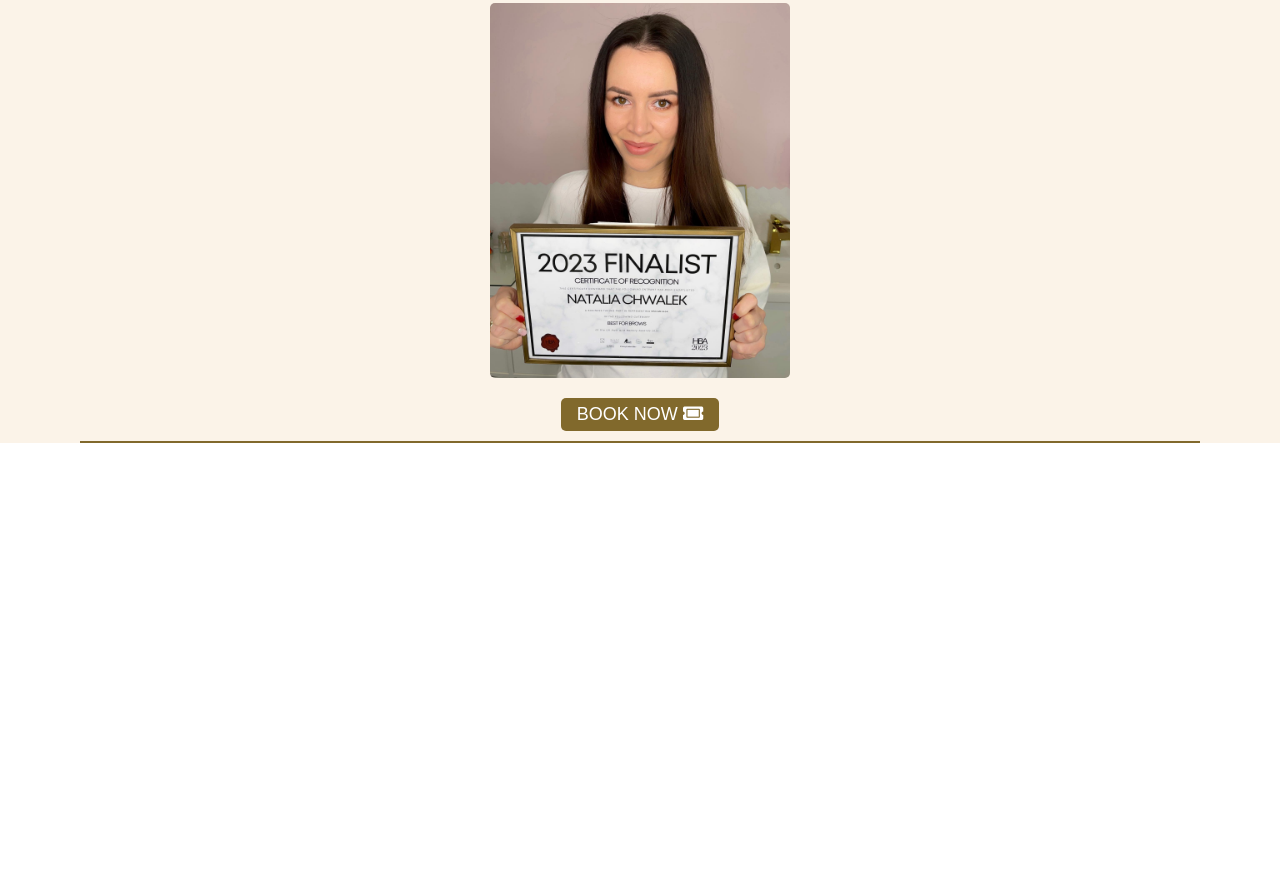
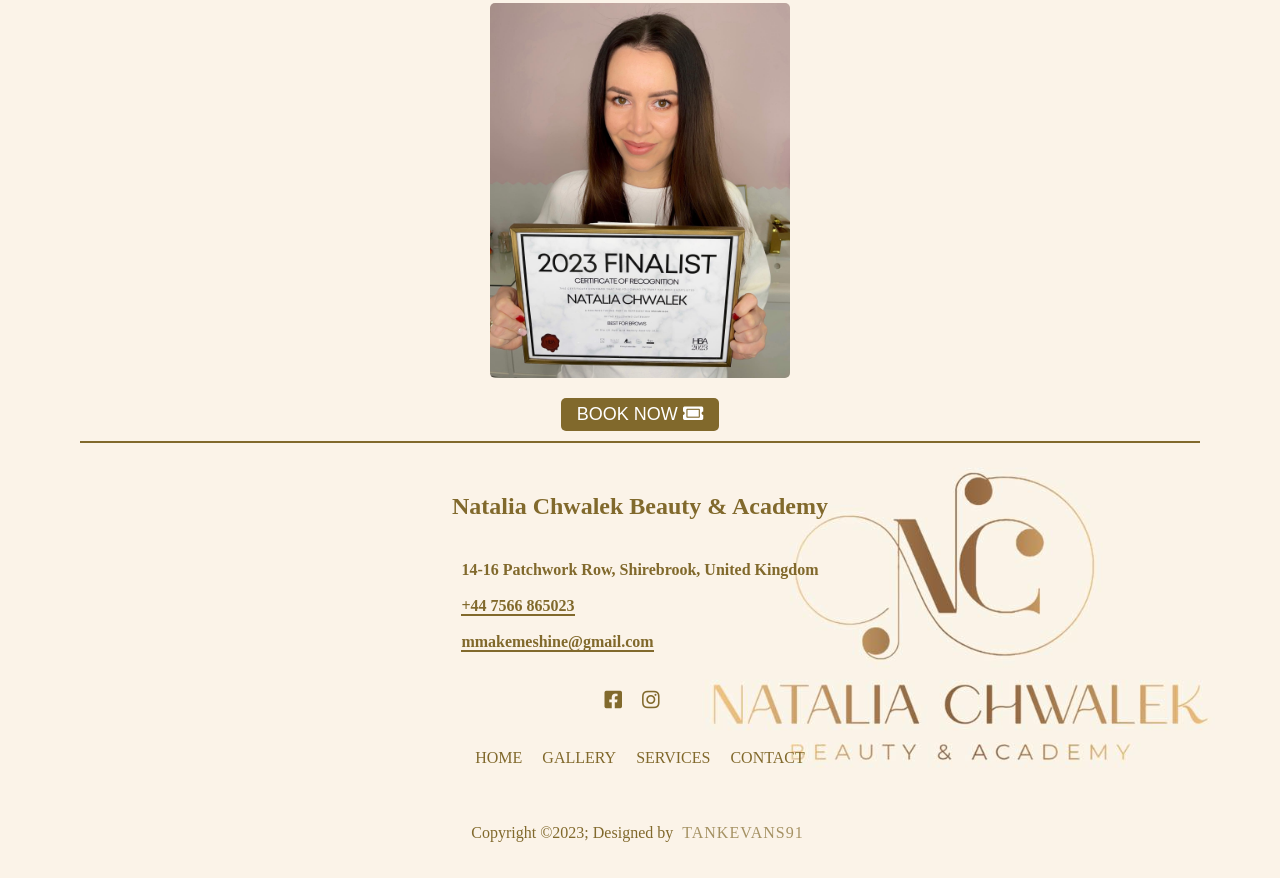
Before and after one commit to TankEvans91/projects, a plain HTML site: page sample/index.html in a window 1280 px wide. Shown: the part 2170-3048 px from the top of the page. Before the commit the page ends 2613 px from the top, so only its background shows below. Drawn offline with Linux system fonts and the light colour scheme; files whose address does not match are found by name.

Commit message:
index done

```diff
--- a/sample/index.html
+++ b/sample/index.html
@@ -126,7 +126,34 @@
                                     <img id="profilePicture" src="../sample/images/profile_picture.jpg" alt="profile picture">
                                     <button type="button"><a href="https://www.fresha.com/pl/a/natalia-chwalek-beauty-shirebrook-112-market-street-h09xnf5g/booking?dppub=true&employeeId=554321&menu=true">BOOK NOW </a><i class="fas fa-ticket-alt"></i></button>
                         </section>
+                        <section id="Contact">
+                              <h2>Natalia Chwalek Beauty & Academy</h2>
+                              <h4>14-16 Patchwork Row, Shirebrook, United Kingdom<br><br>
 
+                                    <a href="tel:+44 7566 865023">+44 7566 865023</a><br><br>
+
+                                    <a href="mailto: mmakemeshine@gmail.com">mmakemeshine@gmail.com</a>
+                              </h4>
+
+                        </section>
+                        <section id="Footer">
+                              <div class="social-icons">
+                                    <a href="https://www.facebook.com/NNstudioNataliaChwalek"><i class="fab fa-facebook-square"></i></a></li>
+                                    <a href="https://www.instagram.com/natalia.chwalek.beauty/"><i class="fab fa-instagram"></i></a></li>
+
+                              </div>
+                              <div id="footerNav">
+                                    <ul>
+                                          <li><a href="index.html" class="active">HOME</a></li>
+                                          <li><a href="gallery.html">GALLERY</a></li>
+                                          <li><a href="services.html">SERVICES</a></li>
+                                          <li><a href="contact.html">CONTACT</a></li>
+                                    </ul>
+                              </div>
+                              <div class="footerBottom">
+                                    <p>Copyright &copy;2023; Designed by <span class="designer">TankEvans91</span></p>
+                              </div>
+                        </section>
                   </div>
 
             </div>
--- a/sample/style.css
+++ b/sample/style.css
@@ -158,6 +158,7 @@ section#Courses .flexRow aside h3{
       color: rgb(129, 105, 44);
       font-family: 'Montserrat', sans-serif;
       font-size: 20px;
+
 }
 section#Courses .flexRow aside .info{
       position: absolute;
@@ -226,13 +227,81 @@ section#AboutMe img{
 section#AboutMe button{
       margin: 10px;
 }
+#profilePicture{
+      width: 75%;
+}
 
 
 /* About Me End */
 
-#profilePicture{
-      width: 75%;
+/* Contact */
+section#Contact{
+      display: flex;
+      align-items: center;
+      flex-direction: column;
+
 }
+section#Contact h4 a{
+      text-decoration: none;
+      color:rgb(129, 105, 44) ;
+      border-bottom: 2px solid rgb(129, 105, 44);
+}
+/* Contact End */
+
+/* Footer */
+section#Footer{
+      display: flex;
+      align-items: center;
+      flex-direction: column;
+}
+section#Footer .social-icons{
+      display: flex;
+      align-items: center;
+      justify-content: center;
+}
+section#Footer .social-icons a{
+      padding: 10px;
+}
+
+
+#footerNav ul{
+      display: flex;
+      flex-direction: row;
+      align-items: center;
+      justify-content: center;
+      list-style: none;
+      padding-left: 0px;
+
+}
+#footerNav ul li{
+      padding: 5px;
+}
+#footerNav a{
+      text-decoration: none;
+      color: rgb(129, 105, 44);
+      transition: 0.5s all;
+      padding: 5px;
+      border-radius: 5px;
+}
+#footerNav a:hover{
+      color: white;
+      background-color: grey;
+}
+.footerBottom{
+      padding: 20px;
+      text-align: center;
+}
+.designer{
+      opacity: 0.7;
+      text-transform: uppercase;
+      letter-spacing: 1px;
+      font-weight: 400;
+      margin: 0px 5px;
+}
+
+
+/* Footer End */
+
 
 button{
       cursor: pointer;
```
